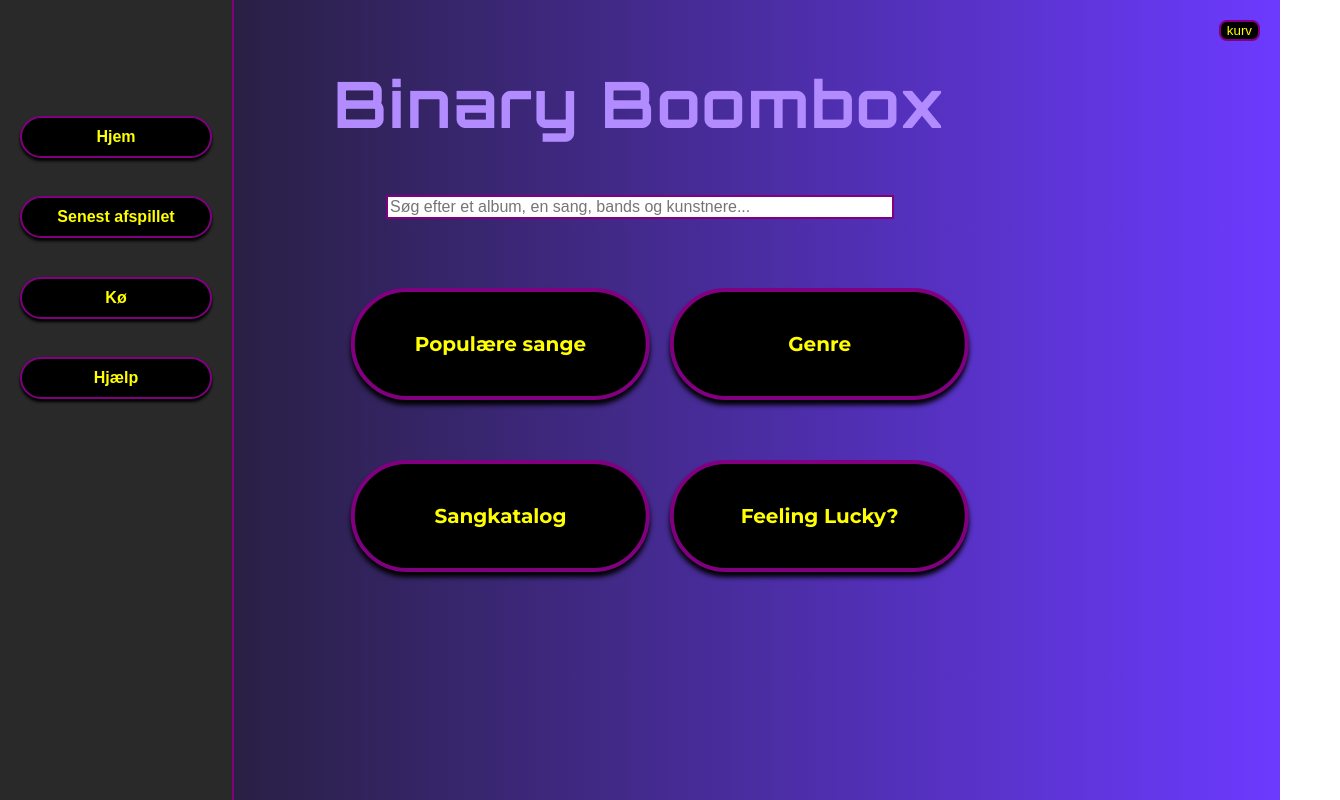
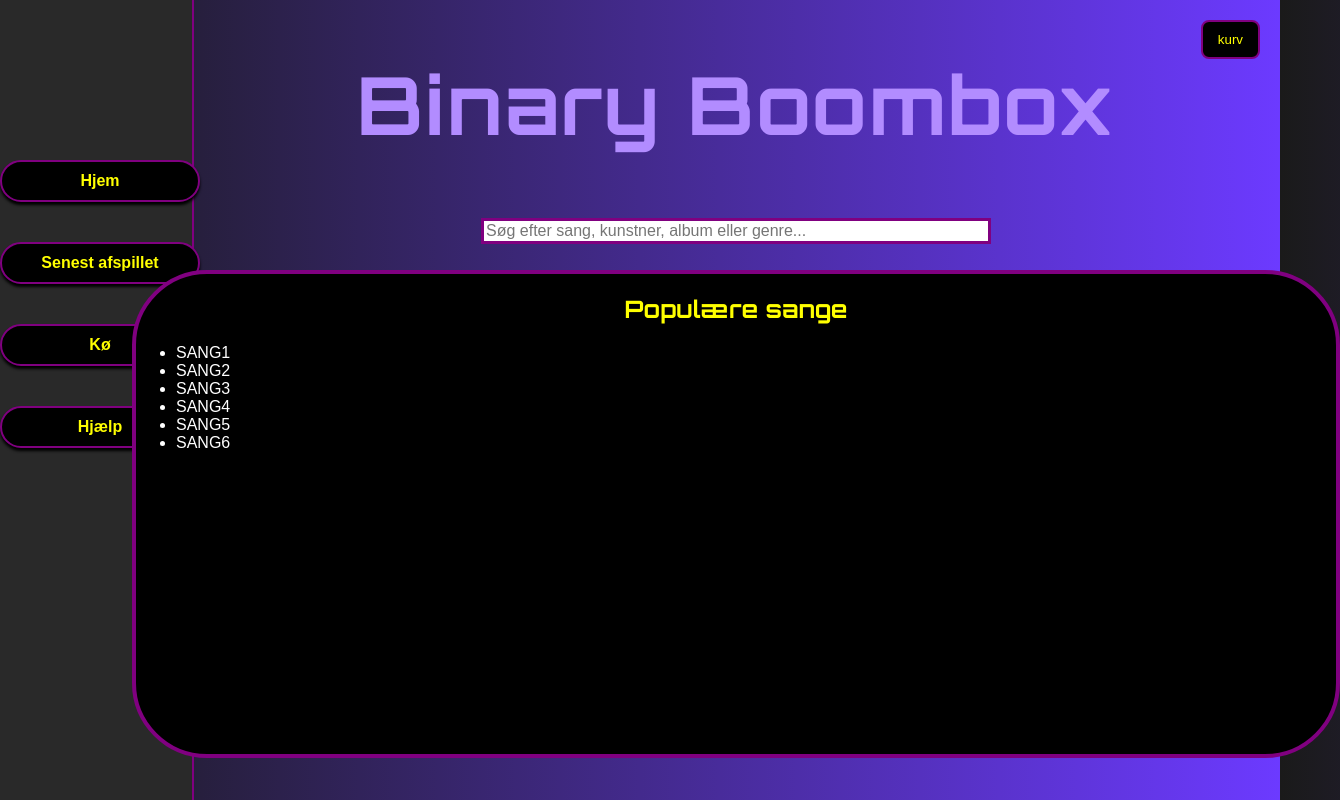
Before and after one commit to Fowsi12/Binary-BoomBox, a website: page frontend/Index.html in a window 1280 px wide. Both pictures are taken after a click on the button "Populære sange". Shown: the whole page, 1340 px wide, since content can reach past the window. Drawn offline with Linux system fonts and the light colour scheme; files whose address does not match are found by name; a web font is replaced by a local one.

Commit message:
Korrekt centrering ift. sidebar. Lavet popup boxes. Mangler lukke-funktion.

```diff
--- a/frontend/Index.html
+++ b/frontend/Index.html
@@ -30,33 +30,27 @@
 
                           <!-- HOVEDMENU (SØGEBAR og MENUKNAPPER) -->
     <main>
+    <div class="mainCont"> <!-- ALT I mainCont CENTRERES KORREKT I FORHOLD TIL SIDEBAR-->
       <header>
         <h1>Binary Boombox</h1>
-    </header>   <!--TODO: LAV EN SØGEBAR-->
+      </header>
 
-<!-- SØGEBAR -->
-    <nav id="search">
+      <div id="search">   <!-- SØGEBAR -->
         <input
           id="searchInput"
           type="text"
-      placeholder="Søg efter et album, en sang, bands og kunstnere..." />
-    </nav>
+          placeholder="Søg efter sang, kunstner, album eller genre..." />
+      </div>   <!--TODO: LAV EN SØGEFUNKTION-->
 
-    <div class="hovedmenu">
-      <div><button class="button" onclick="showBox">Populære sange</button></div>
-      <div><button class="button" onclick="showBox">Genre</button></div>
-      <div><button class="button" onclick="showBox">Sangkatalog</button></div>
-      <div><button class="button" id="lucky" onclick="showBox">Feeling Lucky?</button></div>
+      <div class="hovedmenu">    <!-- HOVEDMENU -->
+        <div><button class="button" id="popularBtn" onclick="showPopularSongsBox()">Populære sange</button></div>
+        <div><button class="button" id="genreBtn" onclick="showGenreBox()">Genre</button></div>
+        <div><button class="button" id="songsBtn" onclick="showSongCataBox()">Sangkatalog</button></div>
+        <div><button class="button" id="luckyBtn" onclick="showFeelingLuckyBox()">Feeling Lucky?</button></div>
       </div>
-    </main>   <!--TODO: LAV FUNKTION CALL FOR AT VISE POP UP BOXES-->
 
-<div id="kurv">
-      <div>kurv</div>
-      <button class="cart-button">kurv</button>
-    </div>   <!--TODO: LAV CSS TIL KURV-->
-
-<!--TODO LAV POP-UP BOXES + LAV LAYER SÅ DE VISES-->
-<div class="hovedmenubox" id="populæresangebox">
+      <div
+        class="hovedmenubox" id="popularSongsBox"> <!-- POPUP BOXES -->
         <h2>Populære sange</h2>
         <ul>
           <li>SANG1</li>
@@ -67,8 +61,8 @@
           <li>SANG6</li>
         </ul>
       </div>
-<div class="hovedmenubox" id="Genre">
-  <h2>Populære sange</h2>
+      <div class="hovedmenubox" id="genreBox">
+        <h2>Genre</h2>
         <ul>
           <li>GENRE1</li>
           <li>GENRE2</li>
@@ -78,8 +72,8 @@
           <li>GENRE6</li>
         </ul>
       </div>
-<div class="hovedmenubox" id="NyeUdgivelser">
-  <h2>Populære sange</h2>
+      <div class="hovedmenubox" id="songCataBox">
+        <h2>Sangkatalog</h2>
         <ul>
           <li>NY SANG1</li>
           <li>NY SANG2</li>
@@ -89,16 +83,26 @@
           <li>NY SANG6</li>
         </ul>
       </div>
-<div class="hovedmenubox" id="FeelingLucky">
-  <h2>Populære sange</h2>
-  <p></p>
+      <div class="hovedmenubox" id="feelingLuckyBox">
+        <h2>Feeling Lucky?</h2>
+        <p>*TERNING*</p>
       </div>
+    </div>
+    </main>   <!--TODO: LAV FUNKTION CALL FOR AT VISE POP UP BOXES-->
 
-<!-- DISABLE/ENABLE SCREENSAVER -->
+<div id="kurv">
+      <div>kurv</div>
+      <button class="cart-button">kurv</button>
+    </div>   <!--TODO: LAV CSS TIL KURV-->
+
+<!--TODO LAV POP-UP BOXES + LAV LAYER SÅ DE VISES-->
+
+
+<!-- DISABLE/ENABLE SCREENSAVER
     <div id="screensaver">
       <h1>Binary BoomBox</h1>
       <p>Gør stemningen valgfri.</p>
-    </div>
+    </div>  -->
 
     <script src="JS/dvale.js"></script>
   </body>
--- a/frontend/JS/endpoint-user.js
+++ b/frontend/JS/endpoint-user.js
@@ -11,3 +11,24 @@ if (helpBtn && helpPopup && closeBtn) {
     helpPopup.style.display = "none";
   });
 }
+
+// SHOW HOVEDMENU POPUP BOXES //
+function showPopularSongsBox() {
+      document.getElementById("popularSongsBox").style.display = ("block");
+  }
+function showGenreBox() {
+      document.getElementById("genreBox").style.display = ("block")
+  }
+function showSongCataBox() {
+      document.getElementById("songCataBox").style.display = ("block")
+  }
+function showFeelingLuckyBox() {
+      document.getElementById("feelingLuckyBox").style.display = ("block")
+  }
+  // HIDE ALL POPUP BOXES //
+function hideAllBoxes() {
+  document.getElementById("popularSongsBox").style.display = "none";
+  document.getElementById("genreBox").style.display = "none";
+  document.getElementById("newReleasesBox").style.display = "none";
+  document.getElementById("feelingLuckyBox").style.display = "none";
+}
--- a/frontend/styles.css
+++ b/frontend/styles.css
@@ -10,57 +10,51 @@ body {
   ); /* sort baggrund med Lilla gradient i headeren */
 
   h1 {
-    text-align: center;
     color: #b28cff; /* lys lilla titel */
     font-family:
       "Orbitron", sans-serif; /* futuristisk font på titlen - skrifttype taget fra Google Fonts */
     letter-spacing: 2px;
-    font-size: 400%;
+    font-size: 500%;
   }
 }
 
-.main {
-  margin-left: 220px;
-  padding: 20px;
+.mainCont {
+  margin-left: 15%; /* mainCont starter sin margin 15% inde på siden (sidebar) */
+  width: 85%; /* mainCont total bredde er 85% af skærmen */
+  display: flex;
+  flex-direction: column;
+  align-items: center; /* ALT I mainCont centreres */
+  position: relative; /* Parent til Popup boxes, don't touch!! */
 }
 
 header {
-  padding: 20px;
   background: transparent; /* ingen baggrund for headeren - vigtigt */
-  display: flex;
-  flex-direction: column;
-  gap: 40px;
 }
+
 /* SEARCH BAR */
 #search {
-  position: fixed;
-  left: 50%;
-  transform: translate(-50%, -50%);
+  margin: 1%;
 }
 #searchInput {
   width: 500px;
-  border: 2px solid purple;
+  border: 3px solid purple;
   font-size: 16px;
 }
 
 /* HOVEDMENU, BUTTONS, LUCKY - STYLES OG PLACEMENT */
 .hovedmenu {
-  position: fixed; /* låser menuen fast på skærmen*/
-  top: 50%; /*flytter den ned til midten lodret*/
-  left: 50%; /*flytter den til midten vandret*/
-  transform: translate(-50%, -50%); /*centrere den præcist */
-  margin-top: 30px;
+  margin: 5%;
   display: grid;
   grid-template-columns: repeat(2, 1fr); /*2 kollonner (2x2 layout)*/
-  gap: 20px;
+  gap: 50px; /* mellemrum mellem cellerne */
+  width: 40%; /* størrelse på hovedmenuen ift. mainCont */
 }
 
 .button {
   background-color: black;
   color: yellow;
-  width: 100%;
+  width: 100%; /* knapperne fylder 100% af deres celler */
   padding: 40px;
-  margin: 20px;
   border: 4px solid purple;
   border-radius: 100px;
   box-shadow: 0 5px 5px black; /* skyggeeffekt: right px bottom px længde px farve */
@@ -83,27 +77,27 @@ header {
 /* SIDEBAR STYLE */
 .sidebar {
   width: 15%;
-  background: #292929;
+  position: fixed;
   height: 100vh;
-  padding: 20px;
-  position: fixed;
+  padding-top: 2%;
   display: flex;
   flex-direction: column;
-  justify-content: space-between;
+  align-items: center; /* ALT I mainCont centreres */
+  background: #292929;
   border-right: solid 2px purple;
 }
-
-/* sidebar buttons*/
+/* SIDEBAR BUTTONS*/
 #sidebarButtonPos {
-  display: flex;
   display: grid;
   grid-template-columns: repeat(1, 1fr);
-  margin-top: 40%;
+  gap: 20px;
+  width: 100%;
+  justify-items: center;
+  margin-top: 70%;
 }
 .sidebarButton {
-  width: 100%;
+  width: 200px;
   margin-bottom: 10%;
-  margin-top: 10%;
   padding: 10px;
   background-color: black;
   color: yellow;
@@ -148,7 +142,7 @@ header {
   right: 20px;
   background-color: black;
   color: yellow;
-  padding: 10 px 15 px;
+  padding: 10px 15px;
   border: 2px solid purple; /* lilla ring rundt om knappen*/
   border-radius: 8px; /* gør kanterne lidt runde*/
   cursor: pointer; /* musen(cursor) bliver til en hånd over knappen*/
@@ -160,14 +154,36 @@ header {
 
 /* POPUP BOXES FRA HOVEDMENU KNAPPER */
 .hovedmenubox {
+  position: absolute;
+  top: 75%;
+  left: 50%; /* 15% sidebar + halvdelen af 85% */
+  transform: translate(-50%, -50%);
+
+  width: 1200px;
+  height: 70%;
+
+  background-color: black;
+  border: 4px solid purple;
+  border-radius: 75px;
+  color: white;
+  z-index: 10;
+}
+.hovedmenubox h2 {
+  color: yellow;
+  font-family: "Orbitron", sans-serif;
+  text-align: center;
+}
+#popularSongsBox {
   display: none;
-  background-color: black;
-  position: relative;
-  margin-left: 20%;
-  margin-right: 20%;
-  border: 4px solid purple;
-  border-radius: 100px;
-  height: 600px;
+}
+#genreBox {
+  display: none;
+}
+#songCataBox {
+  display: none;
+}
+#feelingLuckyBox {
+  display: none;
 }
 
 /* SCREENSAVER STYLE */
```
Lines whose indentation alone changed are shown as unchanged.
